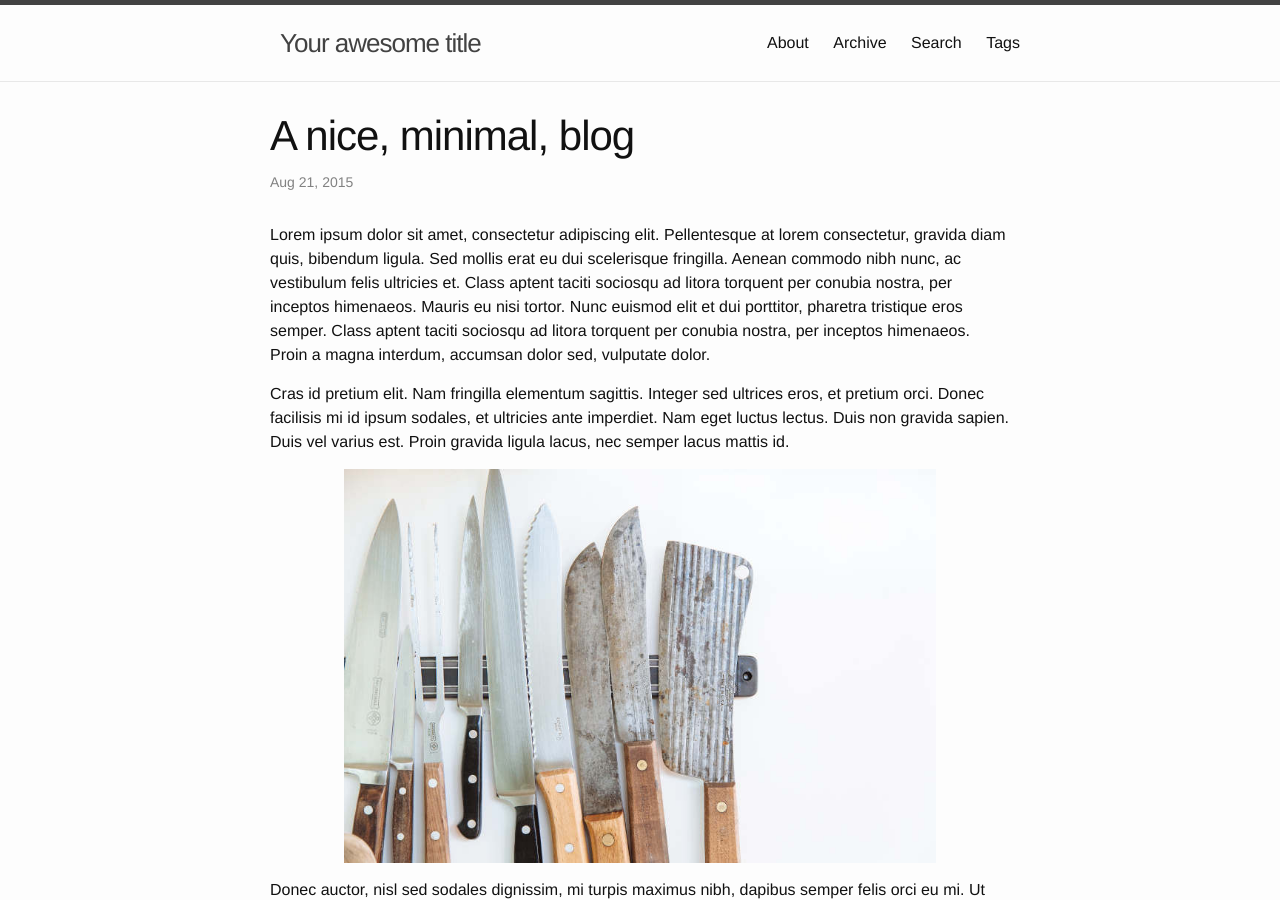
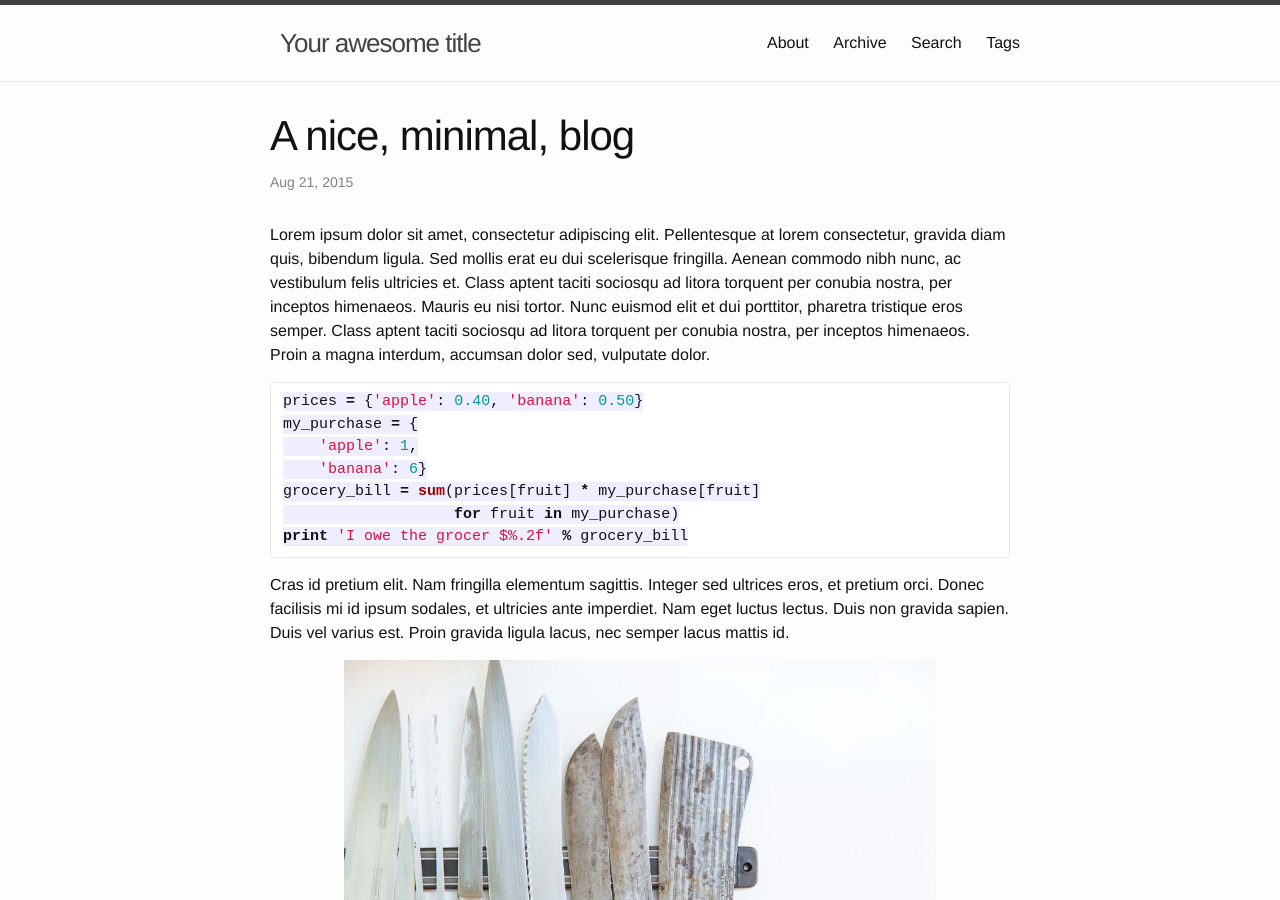
Before and after one commit to schollz/jekyll-tinyfeet, a Jekyll site: the page built from _posts/2015-08-21-minimal-jekyll.md, in a window 1280 px wide and 900 px high. Built offline with Jekyll 4.4.1, drawn with Linux system fonts in a browser that asks for light colours; Markdown is read by kramdown in place of the engine named in the settings.

Commit message:
Update 2015-08-21-minimal-jekyll.md

````diff
--- a/_posts/2015-08-21-minimal-jekyll.md
+++ b/_posts/2015-08-21-minimal-jekyll.md
@@ -11,6 +11,16 @@ description: My experience with beginning web development and how to deal with h
 
 Lorem ipsum dolor sit amet, consectetur adipiscing elit. Pellentesque at lorem consectetur, gravida diam quis, bibendum ligula. Sed mollis erat eu dui scelerisque fringilla. Aenean commodo nibh nunc, ac vestibulum felis ultricies et. Class aptent taciti sociosqu ad litora torquent per conubia nostra, per inceptos himenaeos. Mauris eu nisi tortor. Nunc euismod elit et dui porttitor, pharetra tristique eros semper. Class aptent taciti sociosqu ad litora torquent per conubia nostra, per inceptos himenaeos. Proin a magna interdum, accumsan dolor sed, vulputate dolor.
 
+```python
+prices = {'apple': 0.40, 'banana': 0.50}
+my_purchase = {
+    'apple': 1,
+    'banana': 6}
+grocery_bill = sum(prices[fruit] * my_purchase[fruit]
+                   for fruit in my_purchase)
+print 'I owe the grocer $%.2f' % grocery_bill
+```
+
 Cras id pretium elit. Nam fringilla elementum sagittis. Integer sed ultrices eros, et pretium orci. Donec facilisis mi id ipsum sodales, et ultricies ante imperdiet. Nam eget luctus lectus. Duis non gravida sapien. Duis vel varius est. Proin gravida ligula lacus, nec semper lacus mattis id.
 
 ![Everything is cut out](../assets/images/knives.jpg)
````
